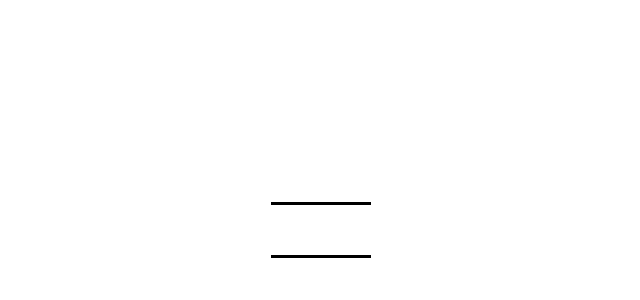
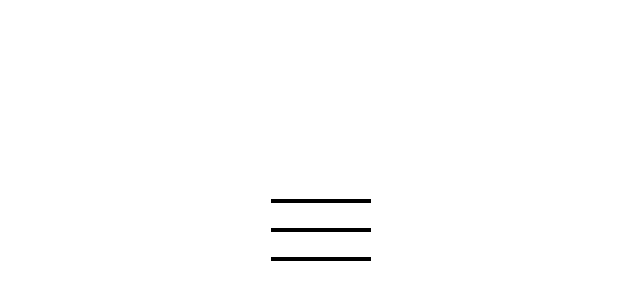
Before and after one commit to nafasebra/sidebar-vue, a Vue app: page / in a window 1280 px wide. Shown: the part 170-470 px from the top of the page, without its empty margins (319-959 px from the left). Built offline with nearby package versions, Linux system fonts and the light colour scheme.

Commit message:
Insert second span to nav button

```diff
--- a/src/App.vue
+++ b/src/App.vue
@@ -16,6 +16,7 @@ export default {
 <template>
   <div class="items_center">
     <button @click="setShow" class="button_icon" :class="showSidebar && 'active'">
+      <span></span>
       <span></span>
       <span></span>
     </button>
@@ -39,12 +40,13 @@ export default {
     outline: none;
     background: transparent;
     cursor: pointer;
+    overflow: hidden;
   }
   .button_icon span {
     display: block;
     background-color: black;
     width: 100px;
-    height: 3px;
+    height: 4px;
   }
   .button_icon span:first-child {
     transform: translateY(-25px);
@@ -53,9 +55,13 @@ export default {
     transform: translateY(25px);
   }
   .button_icon.active span:first-child {
-    transform: rotate(-45deg)
+    transform: rotate(-45deg) translateY(5.5px)
+  }
+  .button_icon.active span:nth-child(2) {
+    transform: translateX(100%);
+    opacity: 0;
   }
   .button_icon.active span:last-child {
-    transform: rotate(45deg)
+    transform: rotate(45deg) translateY(-5.5px)
   }
 </style>
```
